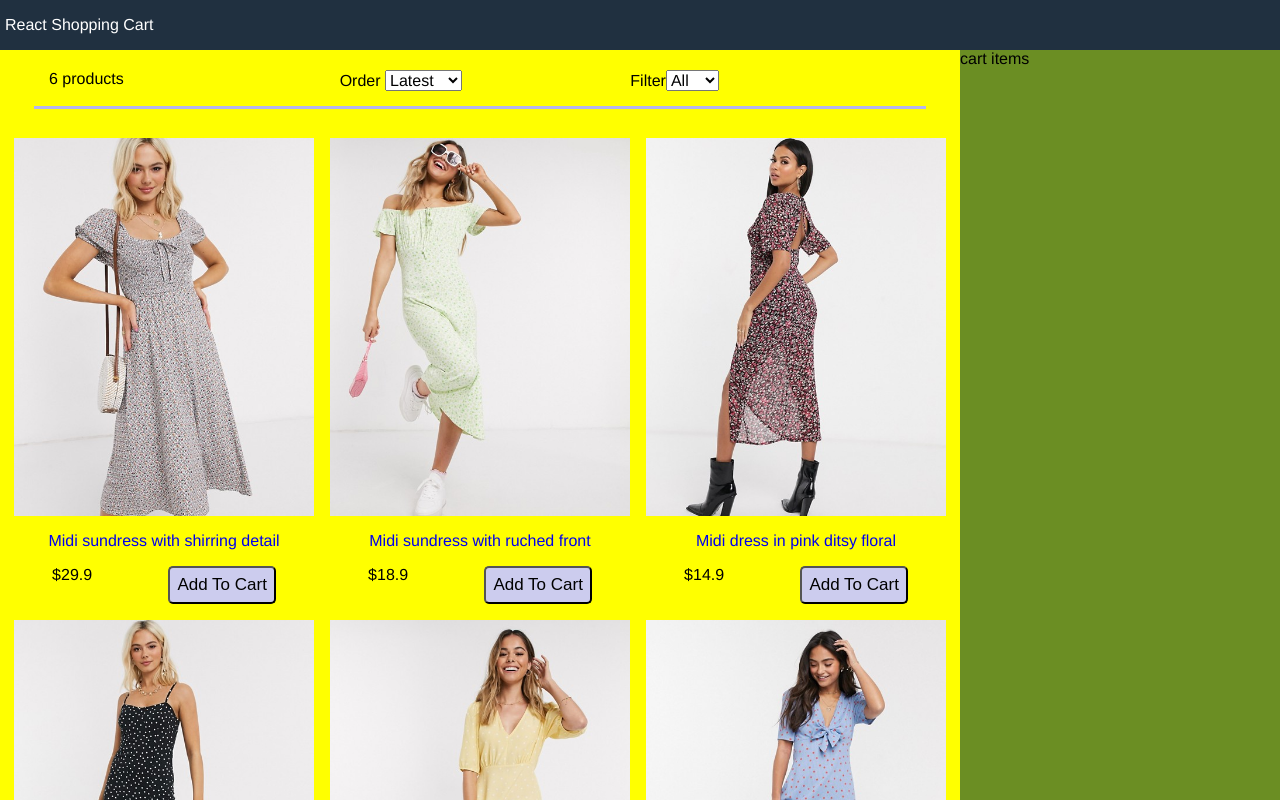
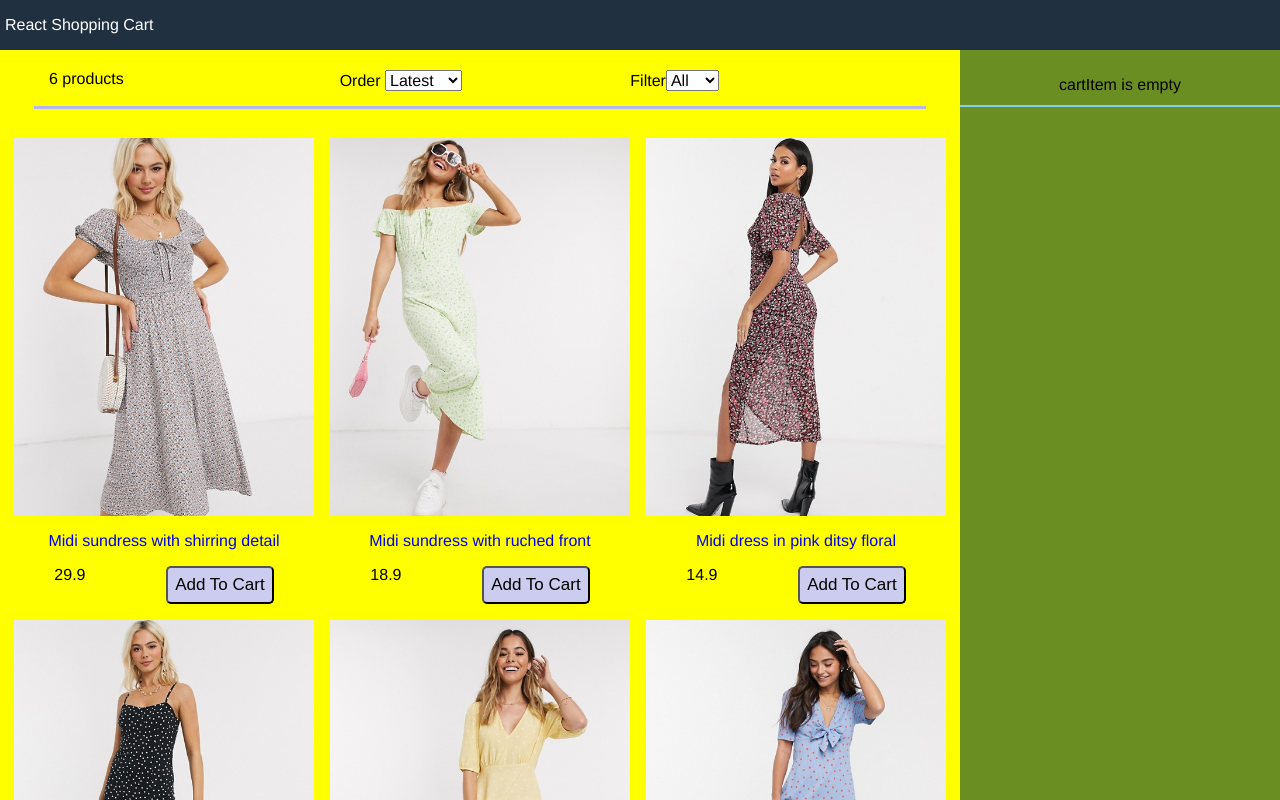
Before and after one commit to adibsadeghi1993/react-shopping-cart, a React (Create React App) app: page / in a window 1280 px wide. Shown: the top 800 px of the page. Built offline with nearby package versions, Linux system fonts and the light colour scheme.

Commit message:
cart component

```diff
--- a/src/App.js
+++ b/src/App.js
@@ -2,47 +2,83 @@ import data from "./data.json";
 import React, { Component } from "react";
 import Products from "./components/Products";
 import Filter from "./components/Filter";
+import CartItems from "./components/CartItems";
 class App extends Component {
   constructor(props) {
     super(props);
     this.state = {
       products: data.products,
       size: "",
+      cartItems:[],
       sort: "",
     };
   }
-  sortproducts=(e)=>{
 
-   const sort=e.target.value
-   this.setState(state=>({
-     sort:sort,
-     products:this.state.products.slice().sort((a,b)=>(
-       sort==="lowest"?
-      ((a.price<b.price)? -1:1):
-      sort==="highest"? ((a.price<b.price)? +1:-1):((a._id<b._id)? -1:1)
-
-     ))
-   }))
+  addToCart=(product)=>{
+    const updatedCartItem = [...this.state.cartItems];
+    const existedItem = updatedCartItem.find((x) => x._id === product._id);
+    if (existedItem) {
+      existedItem.quantity = existedItem.quantity + 1;
+      // setCartItem(updstedCartItem);
+      this.setState({cartItems:updatedCartItem})
+      // updatedCartItem.push()
+    } else {
+      product.quantity = 1;
+      // setCartItem([...cartItem, product]);
+     updatedCartItem.push(product)
+     this.setState({cartItems:updatedCartItem})
+    }
+    // console.log(product)
+    console.log(this.state.cartItems)
 
 
   }
-  filterproducts=(e)=>{
-    // console.log(e.target.value)
-    if(e.target.value===""){
-      this.setState({
-        products:data.products,
-        size:e.target.value
-      })
-    }else{
-      this.setState({
-        size:e.target.value,
-        products:data.products.filter(x=>x.availableSizes.indexOf(e.target.value) >= 0)
-      })
 
-    }
+  removeHandler=(item)=>{
+   const newCartItems=[...this.state.cartItems]
+     const filteredCartItem=newCartItems.filter(x=>x !== item)
+    this.setState({cartItems:filteredCartItem})
 
 
   }
+  sortproducts = (e) => {
+    const sort = e.target.value;
+    this.setState((state) => ({
+      sort: sort,
+      products: this.state.products
+        .slice()
+        .sort((a, b) =>
+          sort === "lowest"
+            ? a.price < b.price
+              ? -1
+              : 1
+            : sort === "highest"
+            ? a.price < b.price
+              ? +1
+              : -1
+            : a._id < b._id
+            ? -1
+            : 1
+        ),
+    }));
+  };
+  filterproducts = (e) => {
+    // console.log(e.target.value)
+    if (e.target.value === "") {
+      this.setState({
+        products: data.products,
+        size: e.target.value,
+      });
+    } else {
+      this.setState({
+        size: e.target.value,
+        products: data.products.filter(
+          (x) => x.availableSizes.indexOf(e.target.value) >= 0
+        ),
+      });
+    }
+  };
+
   render() {
     return (
       <div className="grid-container">
@@ -59,9 +95,13 @@ class App extends Component {
                 filterproducts={this.filterproducts}
                 sortproducts={this.sortproducts}
               />
-              <Products products={this.state.products} />
+              <Products
+                products={this.state.products}
+                addToCart={this.addToCart}
+
+              />
             </div>
-            <div className="sidebar"> cart items</div>
+            <div className="sidebar"> <CartItems removeHandler={this.removeHandler} cartItems={this.state.cartItems}/></div>
           </div>
         </main>
         <footer>All right is reserved.</footer>
--- /dev/null
+++ b/src/components/CartItems.js
@@ -0,0 +1,57 @@
+import React, { Component } from "react";
+import dress1 from "../images/dress1.jpg"
+import dress2 from "../images/dress2.jpg"
+import dress3 from "../images/dress3.jpg"
+import dress4 from "../images/dress4.jpg"
+import dress5 from "../images/dress5.jpg"
+import dress6 from "../images/dress6.jpg"
+let images={dress1:dress1,dress2:dress2,dress3:dress3, dress4:dress4,dress5:dress5,dress6:dress6}
+
+
+
+
+
+export default class CartItems extends Component {
+  render() {
+    const { cartItems } = this.props;
+    const itemPrice=cartItems.reduce((a,c)=>{
+        return a+c.price*c.quantity
+      },0)
+    return (
+      <div>
+        {cartItems.length === 0 ? (
+          <div className="cart cart-header">cartItem is empty</div>
+        ) : (
+          <div className="cart cart-header">
+            you have {cartItems.length} in the cart
+          </div>
+        )}
+        <div className="cart">
+            <ul className="cart-items">
+                {cartItems.map(item=>(
+                    <li  key={item._id}>
+                        <div className="image">
+                            <img src={images[item._id]}></img>
+                        </div>
+                      <div className="title-button">
+                      <div>{item.title}</div>
+                      <div className="remove-button"><div>${item.price}*{item.quantity}</div>
+                      <button onClick={()=>this.props.removeHandler(item)}>remove</button></div>
+
+                      </div>
+
+                    </li>
+                ))}
+            </ul>
+
+        </div>
+       {cartItems.length !==0 &&  <div className="div-price">
+            <div> totalPrice: ${cartItems.reduce((a,c)=>a+c.price*c.quantity,0)}</div>
+            <button>Proceed</button>
+
+
+        </div>}
+      </div>
+    );
+  }
+}
--- a/src/components/Products.js
+++ b/src/components/Products.js
@@ -21,7 +21,7 @@ export default class Products extends Component {
                                 </a>
                                 <div className="product-price">
                                     <div>{product.price}</div>
-                                    <button className="button primary">Add To Cart</button>
+                                    <button onClick={()=>this.props.addToCart(product)} className="button primary">Add To Cart</button>
                                 </div>
                             </div>
                         </li>
--- a/src/data.json
+++ b/src/data.json
@@ -6,7 +6,7 @@
         "title": "Midi sundress with shirring detail",
         "description": "This is for all the latest trends, no matter who you are, where you’re from and what you’re up to. Exclusive to ASOS, our universal brand is here for you, and comes in all our fit ranges: ASOS Curve, Tall, Petite and Maternity. Created by us, styled by you.",
         "availableSizes": ["X", "L", "XL", "XXL"],
-        "price": "$29.9"
+        "price": "29.9"
       },
       {
         "_id": "dress2",
@@ -14,7 +14,7 @@
         "title": "Midi sundress with ruched front",
         "description": "This is for all the latest trends, no matter who you are, where you’re from and what you’re up to. Exclusive to ASOS, our universal brand is here for you, and comes in all our fit ranges: ASOS Curve, Tall, Petite and Maternity. Created by us, styled by you.",
         "availableSizes": ["X", "M", "L"],
-        "price": "$18.9"
+        "price": "18.9"
       },
       {
         "_id": "dress3",
@@ -22,7 +22,7 @@
         "title": "Midi dress in pink ditsy floral",
         "description": "This is for all the latest trends, no matter who you are, where you’re from and what you’re up to. Exclusive to ASOS, our universal brand is here for you, and comes in all our fit ranges: ASOS Curve, Tall, Petite and Maternity. Created by us, styled by you.",
         "availableSizes": ["X", "M", "L"],
-        "price": "$14.9"
+        "price": "14.9"
       },
       {
         "_id": "dress4",
@@ -30,7 +30,7 @@
         "title": "cami maxi dress in polka dot",
         "description": "This is for all the latest trends, no matter who you are, where you’re from and what you’re up to. Exclusive to ASOS, our universal brand is here for you, and comes in all our fit ranges: ASOS Curve, Tall, Petite and Maternity. Created by us, styled by you.",
         "availableSizes": ["XL"],
-        "price": "$25.9"
+        "price": "25.9"
       },
       {
         "_id": "dress5",
@@ -38,7 +38,7 @@
         "title": "Frill mini dress in yellow polka dot",
         "description": "This is for all the latest trends, no matter who you are, where you’re from and what you’re up to. Exclusive to ASOS, our universal brand is here for you, and comes in all our fit ranges: ASOS Curve, Tall, Petite and Maternity. Created by us, styled by you.",
         "availableSizes": ["X", "L", "XL"],
-        "price": "$10.9"
+        "price": "10.9"
       },
       {
         "_id": "dress6",
@@ -46,7 +46,7 @@
         "title": "Midi tea dress in blue and red spot",
         "description": "This is for all the latest trends, no matter who you are, where you’re from and what you’re up to. Exclusive to ASOS, our universal brand is here for you, and comes in all our fit ranges: ASOS Curve, Tall, Petite and Maternity. Created by us, styled by you.",
         "availableSizes": ["XL", "XXL"],
-        "price": "$49.9"
+        "price": "49.9"
       }
     ]
   }
--- a/src/index.css
+++ b/src/index.css
@@ -112,3 +112,41 @@ font-size: 17px;
   padding: 5px;
   flex: 1;
 }
+.cart-header{
+  margin-top: 15px;
+  text-align: center;
+  border-bottom: 2px #8aceec solid;
+  padding: 11px;
+}
+
+.image img{
+  width: 71px;
+}
+
+.cart-items{
+  padding: 0;
+  width: 100%;
+  list-style: none;
+}
+.cart-items li {
+  display: flex;
+  justify-content: space-between;
+
+  margin: 10px;
+}
+.title-button{
+  display: flex;
+    flex-direction: column;
+    justify-content: space-around;
+
+}
+
+.remove-button{
+  display: flex;
+  justify-content: space-around;
+}
+.div-price{
+  margin: 10px;
+  display:flex ;
+  justify-content: space-between;
+}
```
